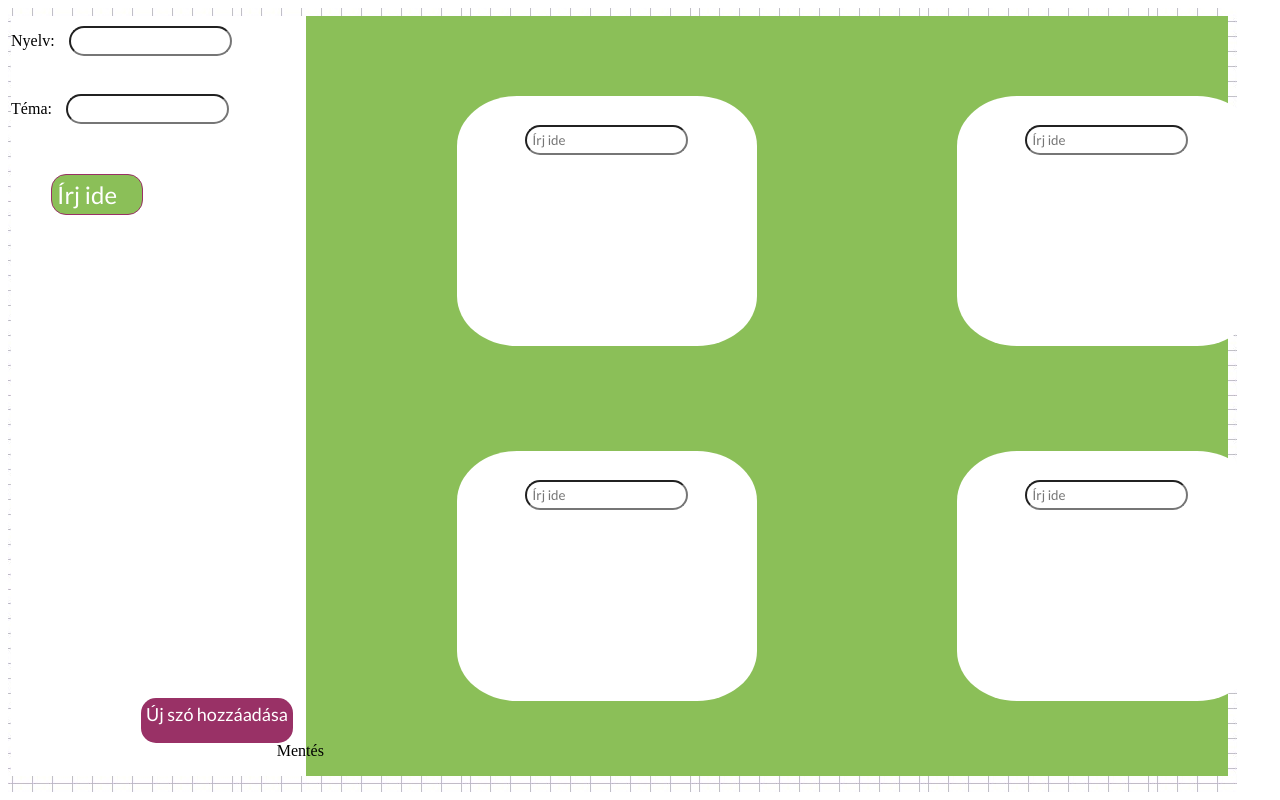
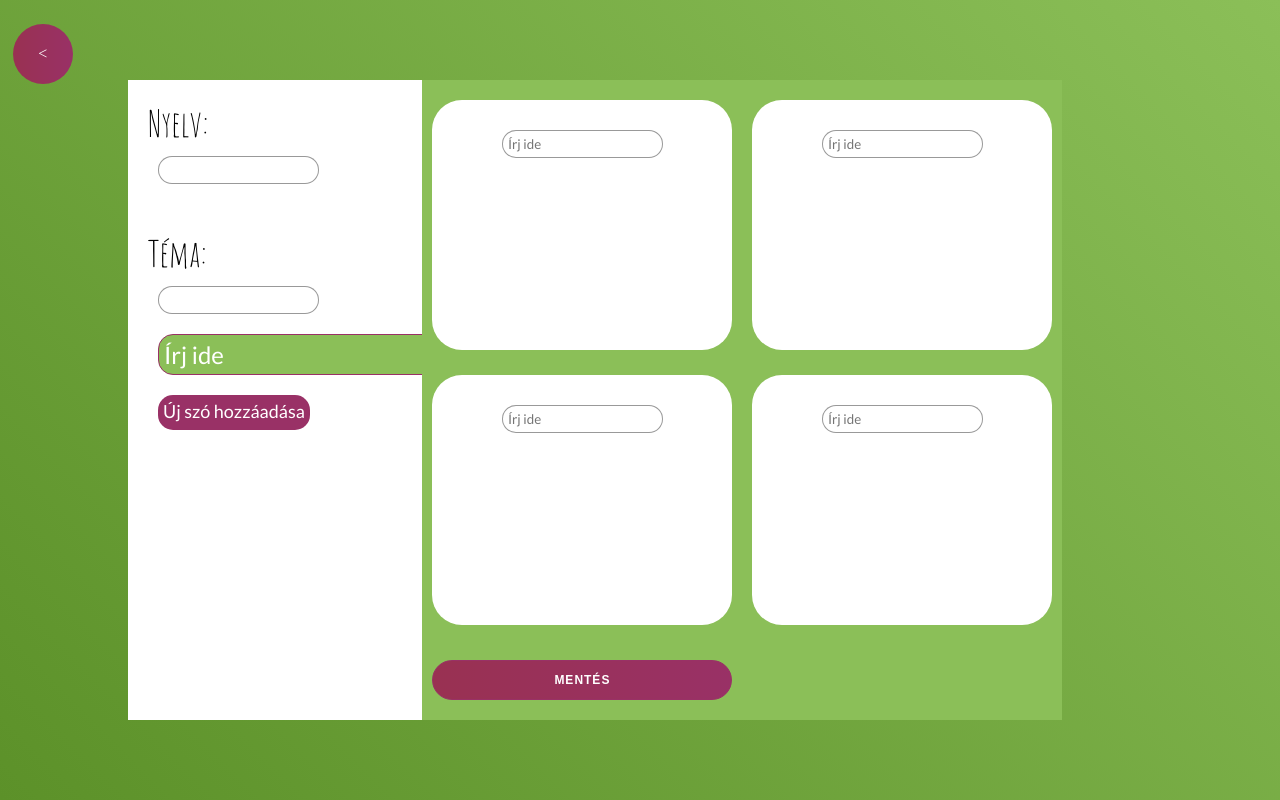
Before and after one commit to zsofikassai/lazyllamas_round_2, a Flask app: page /sorting-game-upload in a window 1280 px wide. Run offline with Flask 2, Linux system fonts and the light colour scheme; the visitor is signed in with stand-in values (Sample User, id 1).

Commit message:
Update css for sorting game upload

```diff
--- a/static/style/sorting-game.css
+++ b/static/style/sorting-game.css
@@ -1,10 +1,27 @@
+* {
+    padding: 0;
+    margin: 0;
+    box-sizing: border-box;
+}
+
+body {
+    height: 100vh;
+    width: 100%;
+    display: flex;
+    flex-direction: column;
+    align-items: center;
+    justify-content: center;
+    background-image: linear-gradient(45deg, #5C9129, #8BBF58);
+    overflow: hidden;
+}
+
 .container {
     position: relative;
-    width: 96vw;
-    height: 98vh;
+    width: 80%;
+    height: 80%;
     display: grid;
     grid-template-columns: 1fr 3fr;
-    background-image: url("/static/images/math.jpg");
+    /*background-image: url("/static/images/math.jpg");*/
 }
 
 h2 {
@@ -14,38 +31,27 @@ h2 {
 }
 
 .word-container {
-    position: relative;
-    top: 1%;
-    bottom: 1%;
-    left: 1%;
-    right: 1%;
-    height: 95vh;
-    width: 24vw;
+    height: 80vh;
+    width: 23vw;
     background: white;
 }
 
 .category-container {
-    position: relative;
-    top: 1%;
-    bottom: 1%;
-    right: 1%;
     background: #8BBF58;
     display: grid;
     grid-template-columns: 1fr 1fr;
     grid-template-rows: 1fr 1fr;
     grid-gap: 20px;
-    width: 72vw;
-    height: 95vh;
+    width: 50vw;
+    height: 80vh;
     justify-content: center;
+    padding: 20px;
 }
 
 #addWord {
     width: max-content;
     height: 35px;
     font-size: large;
-    position: absolute;
-    bottom: 3%;
-    right: 5%;
     background-color: #993166;
     border-radius: 15px;
     color: white;
@@ -56,6 +62,7 @@ h2 {
 
 input{
     border-radius: 15px;
+    border: solid 1px rgba(0,0,0,0.4);
     margin: 10px;
     padding: 5px;
     font-family: Lato, sans-serif;
@@ -64,8 +71,6 @@ input{
 input.words {
     font-size: x-large;
     color: white;
-    margin: 40px;
-    width: 80px;
     border: none;
     border-radius: 15px;
     background: #8BBF58;
@@ -75,10 +80,8 @@ input.words {
 .category-card {
     width: 300px;
     height: 250px;
-    margin-top: 80px;
-    margin-left: 180px;
     background: white;
-    border-radius: 20%;
+    border-radius: 30px;
     text-align: center;
     font-family: "Amatic SC", sans-serif;
     font-size: xxx-large;
@@ -91,7 +94,7 @@ p.words {
     font-size: large;
     color: white;
     margin: 10px;
-    width: 80px;
+    /*width: 80px;*/
     height: 28px;
     box-shadow: none;
     border-radius: 15px;
@@ -140,5 +143,40 @@ p.words {
     padding: 10px;
     font-family: "Amatic SC", sans-serif;
     font-weight: bold;
+}
 
+#word-form{
+    display: flex;
+    flex-direction: column;
+    align-items: flex-start;
+    justify-content: space-between;
+    padding: 20px;
 }
+
+button {
+    border-radius: 20px;
+    border: 1px solid #993166;
+    background: #993166;
+    background: linear-gradient(to left, #993166, #993152);
+    color: white;
+    font-size: 12px;
+    font-weight: bold;
+    padding: 12px 45px;
+    letter-spacing: 1px;
+    text-transform: uppercase;
+    transition: transform 80ms ease-in;
+    margin-top: 10px;
+}
+
+button:active {
+    transform: scale(0.95);
+}
+
+button:focus {
+    outline: none;
+}
+
+label{
+    font-family: "Amatic SC";
+    font-size: 36px;
+}
--- a/templates/sorting_game_upload.html
+++ b/templates/sorting_game_upload.html
@@ -2,21 +2,23 @@
 {% block title %} Húzd és dobd! {% endblock %}
 {% block head %}
     <meta charset="UTF-8">
-<link rel="stylesheet" href="../static/style/sorting-game.css"/>
+    <link rel="stylesheet" href="{{ url_for('static', filename='style/sorting-game.css') }}"/>
+    <link rel="stylesheet" href="{{ url_for('static', filename='style/navigation.css') }}"/>
     <link href='https://fonts.googleapis.com/css?family=Amatic SC' rel='stylesheet'>
     <link href='https://fonts.googleapis.com/css?family=Lato' rel='stylesheet'>
     <script type="module" src="/static/js/sortingUpload.js" defer></script>
 {% endblock %}
 {% block content %}
+    {% include "navigation.html" %}
     <div class="container">
         <div class="word-container">
-        <div id="word-form" >
+            <div id="word-form">
                 <label for="language"> Nyelv: </label>
                 <input type="text" id="language" name="language" required><br><br>
                 <label for="theme"> Téma: </label>
                 <input type="text" id="theme" required>
                 <input id="word-source" class="words" type="text" placeholder="Írj ide">
-            <p id="addWord" >Új szó hozzáadása</p>
+                <p id="addWord">Új szó hozzáadása</p>
             </div>
         </div>
 
@@ -25,7 +27,7 @@
             <div class="category-card"><input type="text" class="category-input" placeholder="Írj ide" required></div>
             <div class="category-card"><input type="text" class="category-input" placeholder="Írj ide" required></div>
             <div class="category-card"><input type="text" class="category-input" placeholder="Írj ide" required></div>
-        <p  class="save">Mentés</p>
+            <button class="save">Mentés</button>
         </div>
     </div>
     </div>
```
Lines whose indentation alone changed are shown as unchanged.
